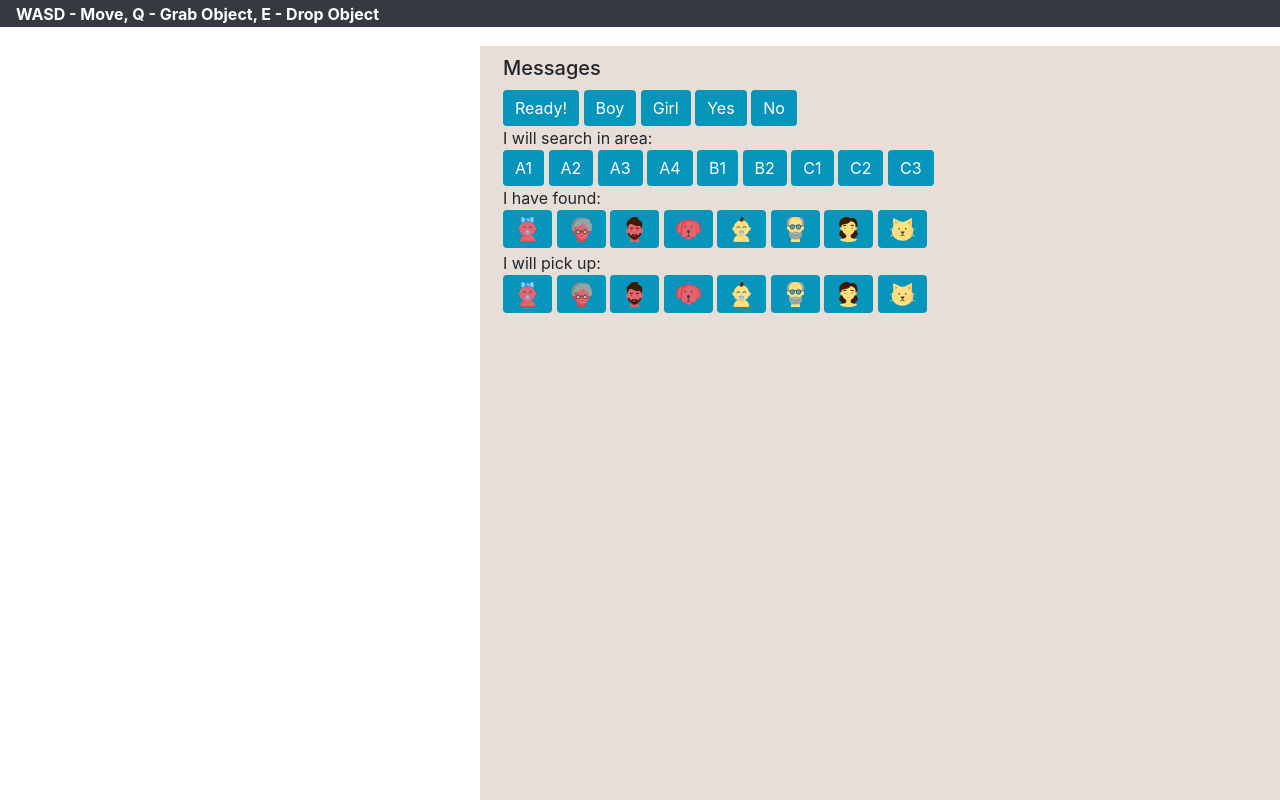
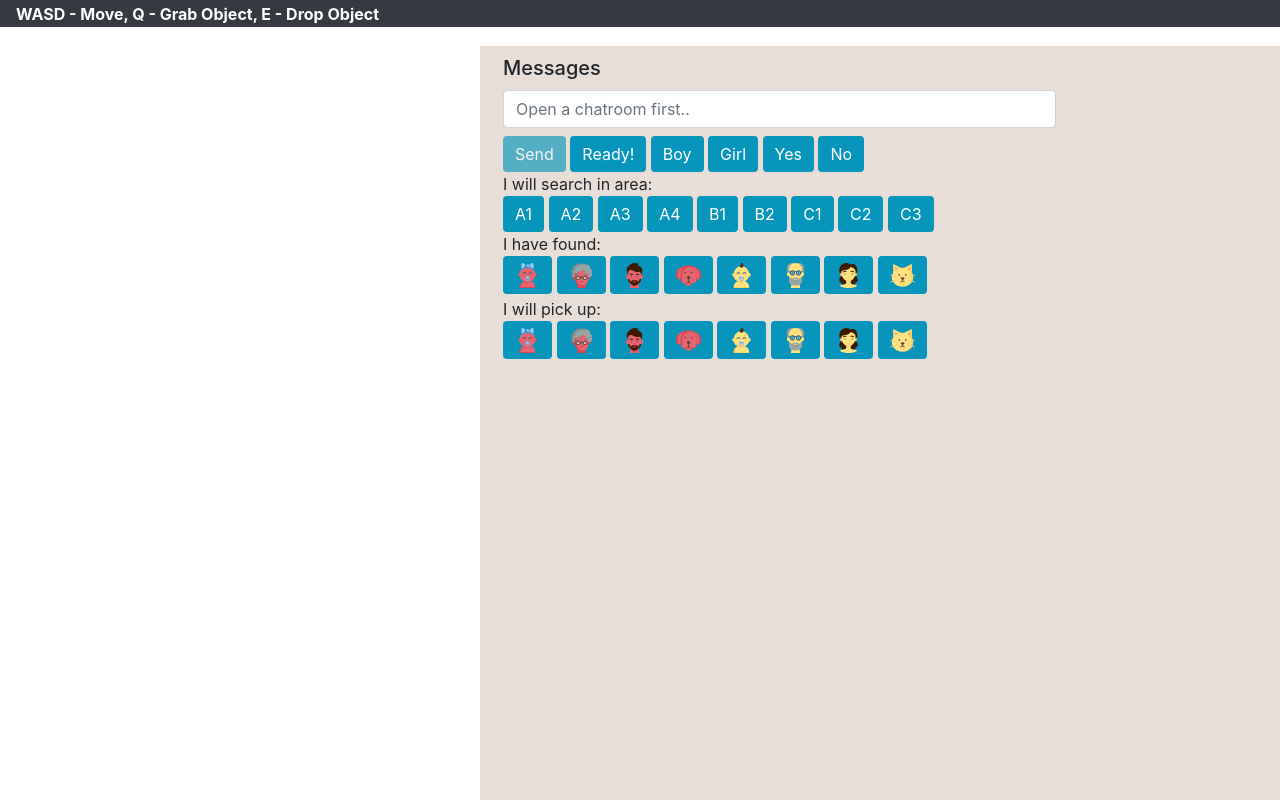
Before and after one commit to plindhorst/Towards-Trust, a Flask app: page /human-agent/1 in a window 1280 px wide. Run offline with Flask 2, Linux system fonts and the light colour scheme; some libraries are stand-ins or nearby versions.

Commit message:
re-add chat bar

```diff
--- a/SaR_gui/templates/human_agent.html
+++ b/SaR_gui/templates/human_agent.html
@@ -67,8 +67,10 @@
                     <div class="col-md-9">
                         <div id="messages">
                         </div>
-                        <input class="form-control" id="chat_form_input" placeholder="Open a chatroom first.." style="display:none;">
-                        <button type="button" id="chat_form_submit" class="btn btn-primary" onclick="send_message(event)" disabled style="display:none;">Send</button>
+                        <input class="form-control" id="chat_form_input" placeholder="Open a chatroom first..">
+{#                        <input class="form-control" id="chat_form_input" placeholder="Open a chatroom first.." style="display:none;">#}
+                        <button type="button" id="chat_form_submit" class="btn btn-primary" onclick="send_message(event)" disabled>Send</button>
+{#                        <button type="button" id="chat_form_submit" class="btn btn-primary" onclick="send_message(event)" disabled style="display:none;">Send</button>#}
                         <button type="button" id="chat_form_submit" class="btn btn-primary" onclick="my_send_message_function('Ready!')">Ready!</button>
                         <button type="button" id="chat_form_submit" class="btn btn-primary" onclick="my_send_message_function('Boy')">Boy</button>
                         <button type="button" id="chat_form_submit" class="btn btn-primary" onclick="my_send_message_function('Girl')">Girl</button>
```
